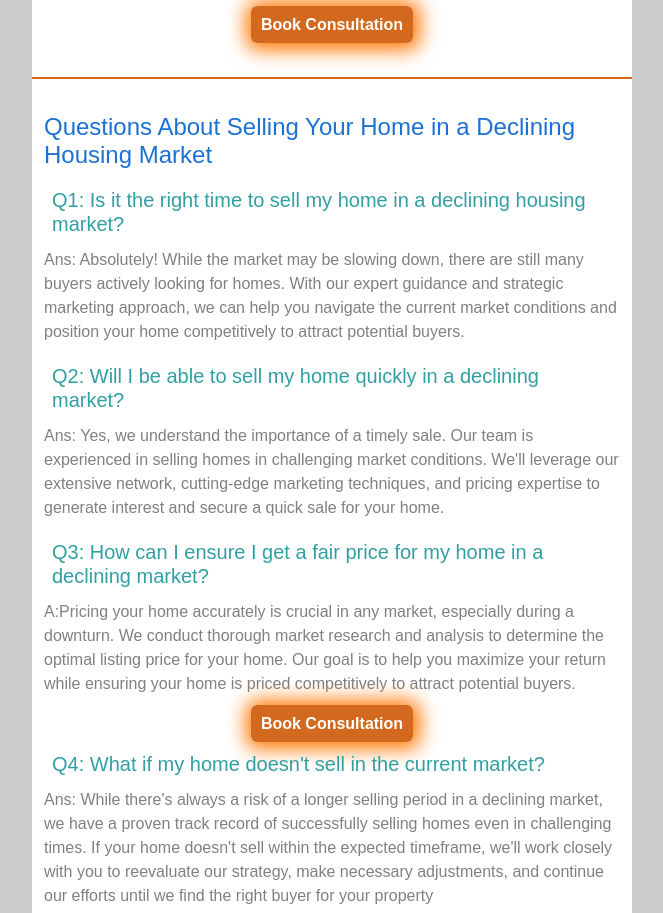
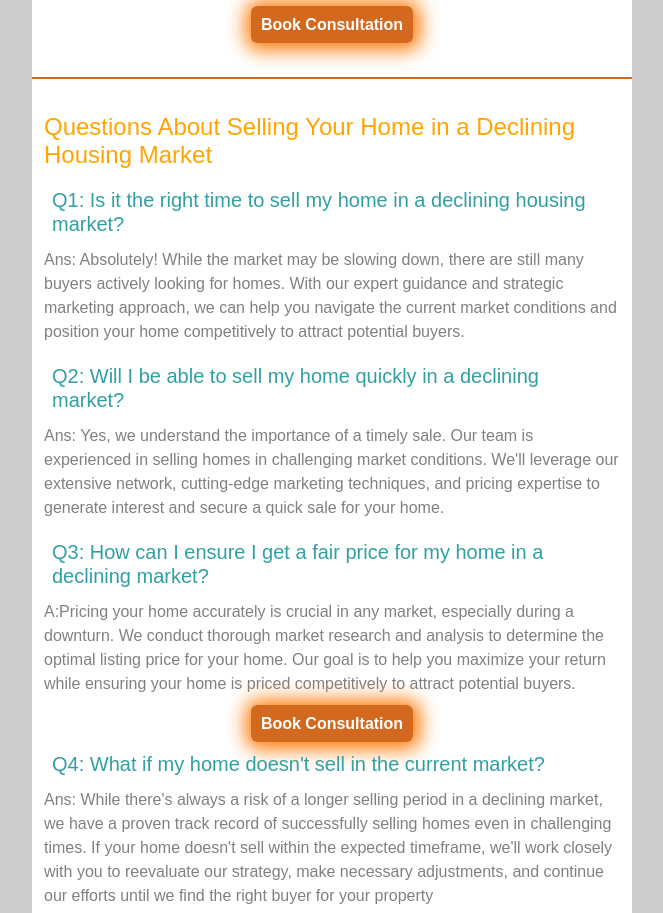
Before and after one commit to hamzayounis106/Robertlesher-fourth-template, a plain HTML site: page index.html in a window 1280 px wide. Shown: the part 3010-3923 px from the top of the page, without its empty margins (308-971 px from the left). Drawn offline with nearby package versions, Linux system fonts and the light colour scheme.

Commit message:
Update index.html

```diff
--- a/index.html
+++ b/index.html
@@ -596,7 +596,7 @@
 			<!-- FAQ SECTION  -->
 			<tr>
 				<td style="padding: 20px 12px;">
-					<h2 style="font-size: 24px; color: rgb(28, 113, 209); margin: 14px 0;">Questions About Selling Your
+					<h2 style="font-size: 24px; color: orange; margin: 14px 0;">Questions About Selling Your
 						Home in
 						a
 						Declining Housing Market</h2>
```
